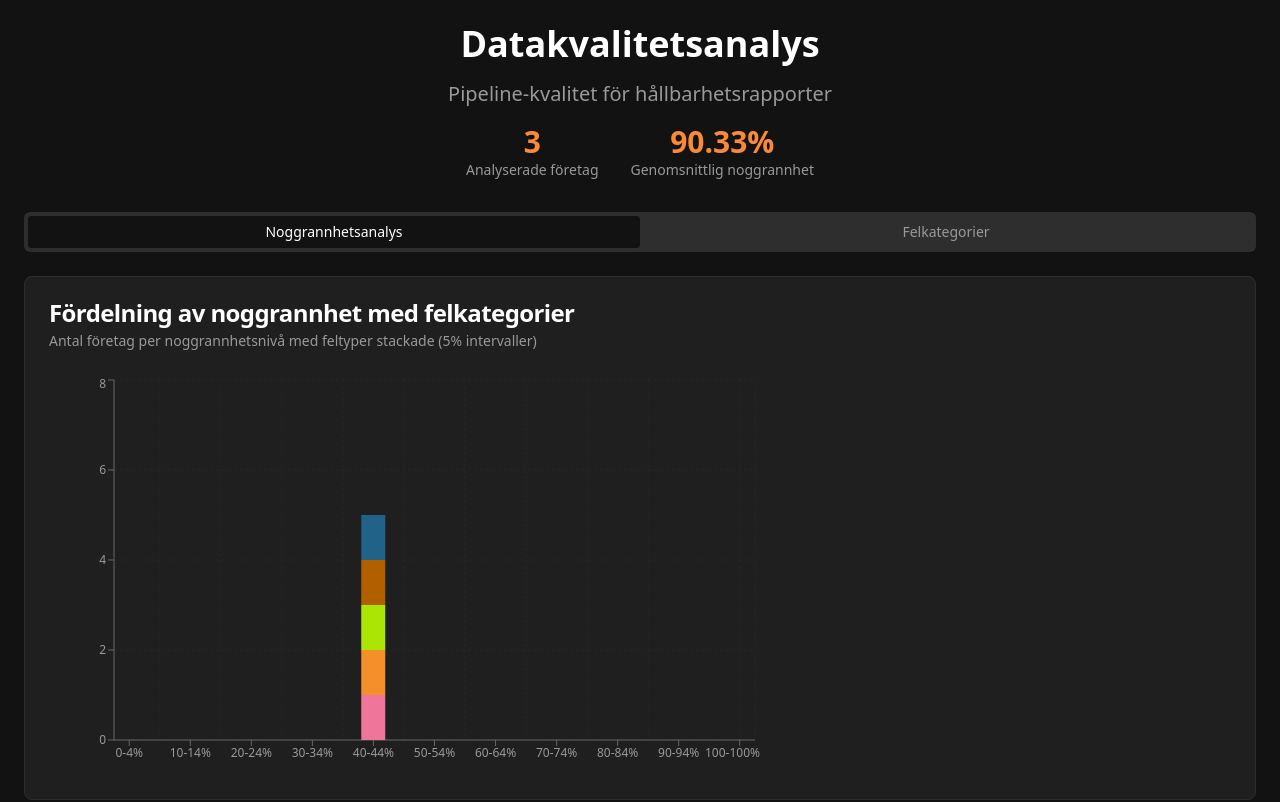
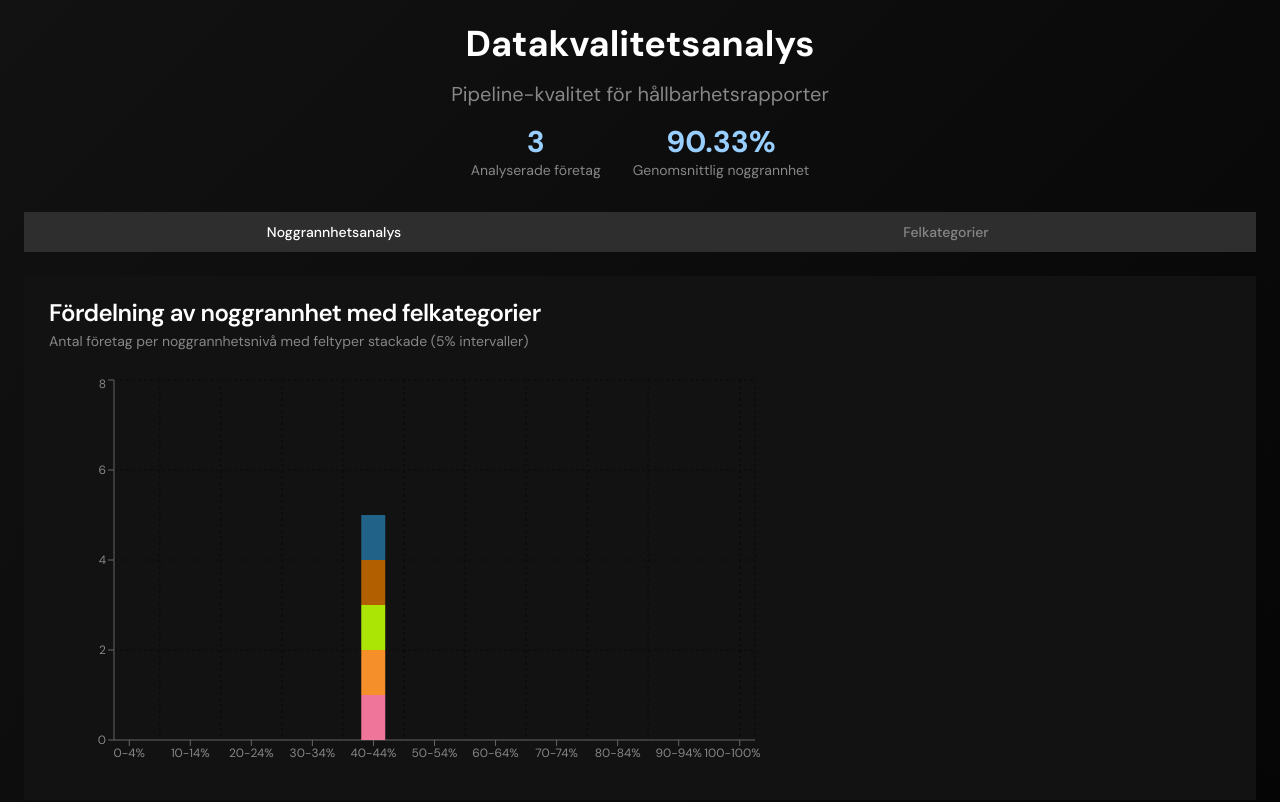
Before and after one commit to irony/klimatkollen-accuracy, a React (Vite) app: page / in a window 1280 px wide. Shown: the top 802 px of the page. Built offline with nearby package versions, Linux system fonts and the light colour scheme.

Commit message:
Implement new theme
Update Tailwind CSS configuration to use DM Sans font and apply the specified color palette and design theme.

```diff
--- a/index.html
+++ b/index.html
@@ -6,6 +6,9 @@
     <title>data-truth-whisperer</title>
     <meta name="description" content="Lovable Generated Project" />
     <meta name="author" content="Lovable" />
+    <link rel="preconnect" href="https://fonts.googleapis.com">
+    <link rel="preconnect" href="https://fonts.gstatic.com" crossorigin>
+    <link href="https://fonts.googleapis.com/css2?family=DM+Sans:ital,opsz,wght@0,9..40,100..1000;1,9..40,100..1000&display=swap" rel="stylesheet">
 
     <meta property="og:title" content="data-truth-whisperer" />
     <meta property="og:description" content="Lovable Generated Project" />
--- a/src/index.css
+++ b/src/index.css
@@ -1,106 +1,6 @@
-@import "@fontsource/dm-sans/200.css";
-@import "@fontsource/dm-sans/300.css";
-@import "@fontsource/dm-sans/400.css";
-@import "@fontsource/dm-sans/500.css";
-@import "@fontsource/dm-sans/600.css";
-@import "@fontsource/dm-sans/700.css";
-
 @tailwind base;
 @tailwind components;
 @tailwind utilities;
-
-/* Definition of the design system. All colors, gradients, fonts, etc should be defined here.
-All colors MUST be HSL.
-*/
-
-@layer base {
-  :root {
-    --background: 0 0% 100%;
-    --foreground: 222.2 84% 4.9%;
-
-    --card: 0 0% 100%;
-    --card-foreground: 222.2 84% 4.9%;
-
-    --popover: 0 0% 100%;
-    --popover-foreground: 222.2 84% 4.9%;
-
-    --primary: 222.2 47.4% 11.2%;
-    --primary-foreground: 210 40% 98%;
-
-    --secondary: 210 40% 96.1%;
-    --secondary-foreground: 222.2 47.4% 11.2%;
-
-    --muted: 210 40% 96.1%;
-    --muted-foreground: 215.4 16.3% 46.9%;
-
-    --accent: 210 40% 96.1%;
-    --accent-foreground: 222.2 47.4% 11.2%;
-
-    --destructive: 0 84.2% 60.2%;
-    --destructive-foreground: 210 40% 98%;
-
-    --border: 214.3 31.8% 91.4%;
-    --input: 214.3 31.8% 91.4%;
-    --ring: 222.2 84% 4.9%;
-
-    --radius: 0.5rem;
-
-    --sidebar-background: 0 0% 98%;
-
-    --sidebar-foreground: 240 5.3% 26.1%;
-
-    --sidebar-primary: 240 5.9% 10%;
-
-    --sidebar-primary-foreground: 0 0% 98%;
-
-    --sidebar-accent: 240 4.8% 95.9%;
-
-    --sidebar-accent-foreground: 240 5.9% 10%;
-
-    --sidebar-border: 220 13% 91%;
-
-    --sidebar-ring: 217.2 91.2% 59.8%;
-  }
-
-  .dark {
-    --background: 0 0% 7%; /* Mörkare svart bakgrund som Klimatkollen */
-    --foreground: 0 0% 100%; /* Ren vit text */
-
-    --card: 0 0% 12%; /* Mörkgrå kort */
-    --card-foreground: 0 0% 100%;
-
-    --popover: 0 0% 12%;
-    --popover-foreground: 0 0% 100%;
-
-    --primary: 25 95% 60%; /* Orange som Klimatkollen */
-    --primary-foreground: 0 0% 7%;
-
-    --secondary: 0 0% 18%; /* Mörkgrå för sekundära element */
-    --secondary-foreground: 0 0% 100%;
-
-    --muted: 0 0% 18%;
-    --muted-foreground: 0 0% 60%; /* Ljusgrå för mindre viktiga texter */
-
-    --accent: 25 95% 60%; /* Orange accent */
-    --accent-foreground: 0 0% 7%;
-
-    --destructive: 0 62.8% 30.6%;
-    --destructive-foreground: 0 0% 100%;
-
-    --border: 0 0% 18%; /* Subtila borders */
-    --input: 0 0% 18%;
-    --ring: 25 95% 60%; /* Orange ring */
-
-    --sidebar-background: 0 0% 7%;
-    --sidebar-foreground: 0 0% 100%;
-    --sidebar-primary: 25 95% 60%;
-    --sidebar-primary-foreground: 0 0% 7%;
-    --sidebar-accent: 0 0% 18%;
-    --sidebar-accent-foreground: 0 0% 100%;
-    --sidebar-border: 0 0% 18%;
-    --sidebar-ring: 25 95% 60%;
-  }
-}
 
 @layer base {
   * {
@@ -108,6 +8,12 @@ All colors MUST be HSL.
   }
 
   body {
-    @apply bg-background text-foreground;
+    @apply bg-background text-foreground font-sans;
+    background: linear-gradient(135deg, #121212 0%, #000000 100%);
+    min-height: 100vh;
+  }
+
+  h1, h2, h3, h4, h5, h6 {
+    @apply font-sans;
   }
 }
--- a/tailwind.config.ts
+++ b/tailwind.config.ts
@@ -1,5 +1,4 @@
-import type { Config } from "tailwindcss";
-
+/** @type {import('tailwindcss').Config} */
 export default {
   darkMode: ["class"],
   content: [
@@ -8,61 +7,77 @@ export default {
     "./app/**/*.{ts,tsx}",
     "./src/**/*.{ts,tsx}",
   ],
-	prefix: "",
   theme: {
     container: {
       center: true,
-			padding: '2rem',
+      padding: "2rem",
       screens: {
-				'2xl': '1400px'
-			}
+        "2xl": "1400px",
+      },
     },
     extend: {
+      fontFamily: {
+        sans: ["DM Sans", "system-ui", "-apple-system", "sans-serif"],
+      },
+      fontSize: {
+        display: [
+          "64px",
+          {
+            lineHeight: "1.1",
+            letterSpacing: "-0.02em",
+            fontWeight: "300",
+          },
+        ],
+      },
+      borderRadius: {
+        "level-1": "48px",
+        "level-2": "30px",
+        lg: 'var(--radius)',
+        md: 'calc(var(--radius) - 2px)',
+        sm: 'calc(var(--radius) - 4px)'
+      },
       colors: {
-				border: 'hsl(var(--border))',
-				input: 'hsl(var(--input))',
-				ring: 'hsl(var(--ring))',
-				background: 'hsl(var(--background))',
-				foreground: 'hsl(var(--foreground))',
+        border: "transparent",
+        input: "transparent",
+        ring: "rgb(255 255 255 / 0.1)",
+        background: "transparent",
+        foreground: "rgb(255 255 255)",
         primary: {
-					DEFAULT: 'hsl(var(--primary))',
-					foreground: 'hsl(var(--primary-foreground))'
+          DEFAULT: "rgb(153, 207, 255)",
+          foreground: "rgb(0, 0, 0)",
         },
         secondary: {
-					DEFAULT: 'hsl(var(--secondary))',
-					foreground: 'hsl(var(--secondary-foreground))'
+          DEFAULT: "rgb(46, 46, 46)",
+          foreground: "rgb(255, 255, 255)",
         },
         destructive: {
-					DEFAULT: 'hsl(var(--destructive))',
-					foreground: 'hsl(var(--destructive-foreground))'
+          DEFAULT: "rgb(240, 117, 154)",
+          foreground: "rgb(255, 255, 255)",
         },
         muted: {
-					DEFAULT: 'hsl(var(--muted))',
-					foreground: 'hsl(var(--muted-foreground))'
+          DEFAULT: "rgb(46, 46, 46)",
+          foreground: "rgb(135, 135, 135)",
         },
         accent: {
-					DEFAULT: 'hsl(var(--accent))',
-					foreground: 'hsl(var(--accent-foreground))'
+          DEFAULT: "rgb(46, 46, 46)",
+          foreground: "rgb(255, 255, 255)",
         },
         popover: {
-					DEFAULT: 'hsl(var(--popover))',
-					foreground: 'hsl(var(--popover-foreground))'
+          DEFAULT: "rgb(18, 18, 18)",
+          foreground: "rgb(255, 255, 255)",
         },
         card: {
-					DEFAULT: 'hsl(var(--card))',
-					foreground: 'hsl(var(--card-foreground))'
+          DEFAULT: "rgb(18, 18, 18)",
+          foreground: "rgb(255, 255, 255)",
         },
-				sidebar: {
-					DEFAULT: 'hsl(var(--sidebar-background))',
-					foreground: 'hsl(var(--sidebar-foreground))',
-					primary: 'hsl(var(--sidebar-primary))',
-					'primary-foreground': 'hsl(var(--sidebar-primary-foreground))',
-					accent: 'hsl(var(--sidebar-accent))',
-					'accent-foreground': 'hsl(var(--sidebar-accent-foreground))',
-					border: 'hsl(var(--sidebar-border))',
-					ring: 'hsl(var(--sidebar-ring))'
-				},
-				// Klimatkollen palette för felkategorier
+        // Base colors
+        white: "#F7F7F7",
+        grey: "#878787",
+        "black-1": "#2E2E2E",
+        "black-2": "#121212",
+        "black-3": "#000000",
+
+        // Orange palette
         orange: {
           1: "#FDE7CE",
           2: "#FDB768",
@@ -70,6 +85,17 @@ export default {
           4: "#B25F00",
           5: "#6B3700",
         },
+
+        // Blue palette
+        blue: {
+          1: "#D4E7F7",
+          2: "#99CFFF",
+          3: "#59A0E1",
+          4: "#206288",
+          5: "#13364E",
+        },
+
+        // Green palette
         green: {
           1: "#F1FFCC",
           2: "#D5FD63",
@@ -77,6 +103,8 @@ export default {
           4: "#6C9105",
           5: "#3D4B16",
         },
+
+        // Pink palette
         pink: {
           1: "#FAE1E9",
           2: "#EEA0B7",
@@ -84,43 +112,32 @@ export default {
           4: "#97455D",
           5: "#73263D",
         },
-				blue: {
-					1: "#D4E7F7",
-					2: "#99CFFF",
-					3: "#59A0E1",
-					4: "#206288",
-					5: "#13364E",
       },
-				grey: "#878787"
-			},
-			borderRadius: {
-				lg: 'var(--radius)',
-				md: 'calc(var(--radius) - 2px)',
-				sm: 'calc(var(--radius) - 4px)'
+      letterSpacing: {
+        tightest: "-0.02em",
       },
       keyframes: {
-				'accordion-down': {
-					from: {
-						height: '0'
+        "accordion-down": {
+          from: { height: "0" },
+          to: { height: "var(--radix-accordion-content-height)" },
         },
-					to: {
-						height: 'var(--radix-accordion-content-height)'
-					}
+        "accordion-up": {
+          from: { height: "var(--radix-accordion-content-height)" },
+          to: { height: "0" },
         },
-				'accordion-up': {
-					from: {
-						height: 'var(--radix-accordion-content-height)'
+        marquee: {
+          from: { transform: "translateX(0%)" },
+          to: { transform: "translateX(-100%)" },
         },
-					to: {
-						height: '0'
-					}
-				}
       },
       animation: {
-				'accordion-down': 'accordion-down 0.2s ease-out',
-				'accordion-up': 'accordion-up 0.2s ease-out'
-			}
-		}
+        "accordion-down": "accordion-down 0.2s ease-out",
+        "accordion-up": "accordion-up 0.2s ease-out",
+        marquee: "marquee var(--duration, 20s) linear infinite",
       },
-	plugins: [require("tailwindcss-animate")],
-} satisfies Config;
+    },
+  },
+  plugins: [
+    require("tailwindcss-animate"),
+  ],
+};
```
Lines whose indentation alone changed are shown as unchanged.
